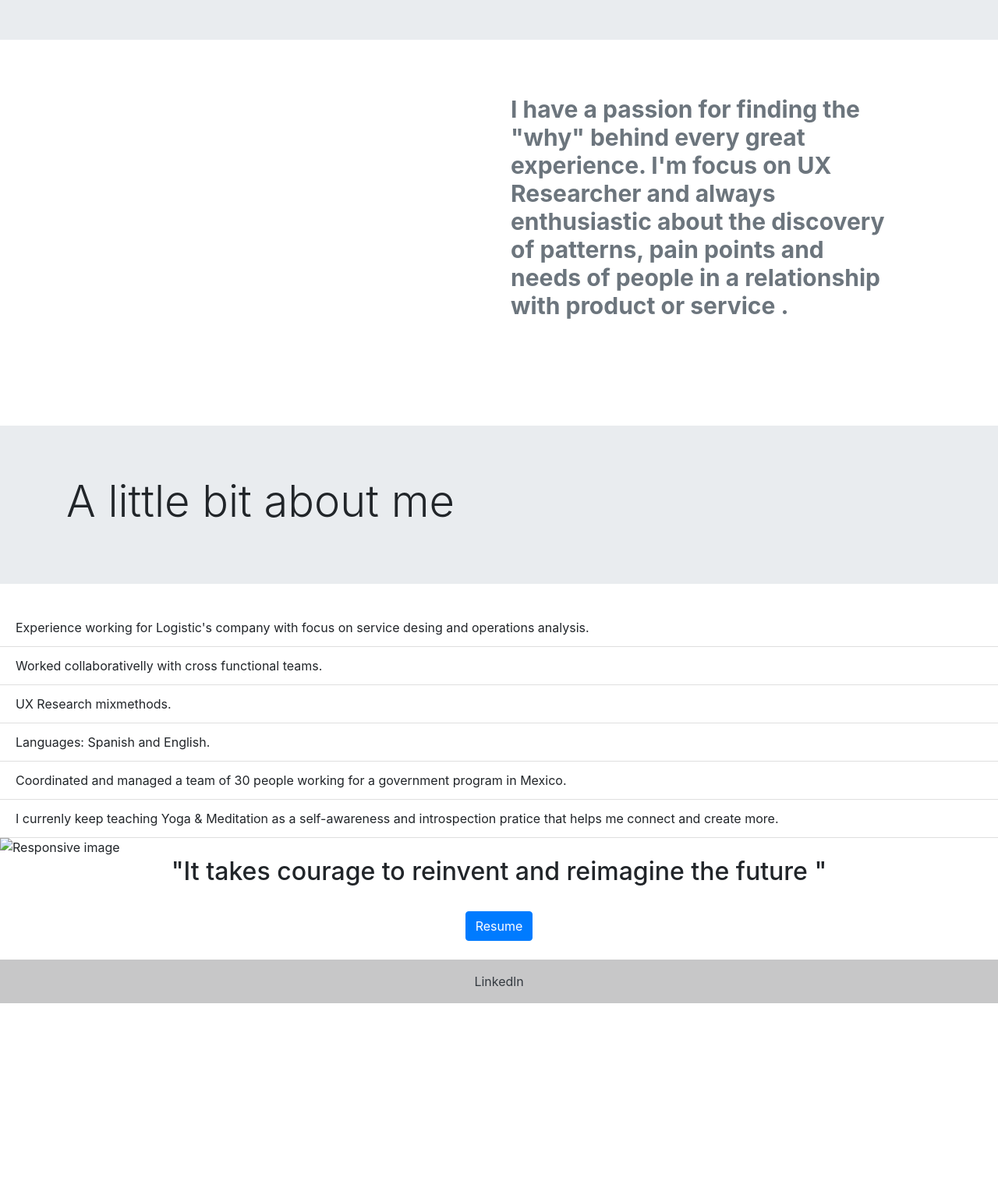
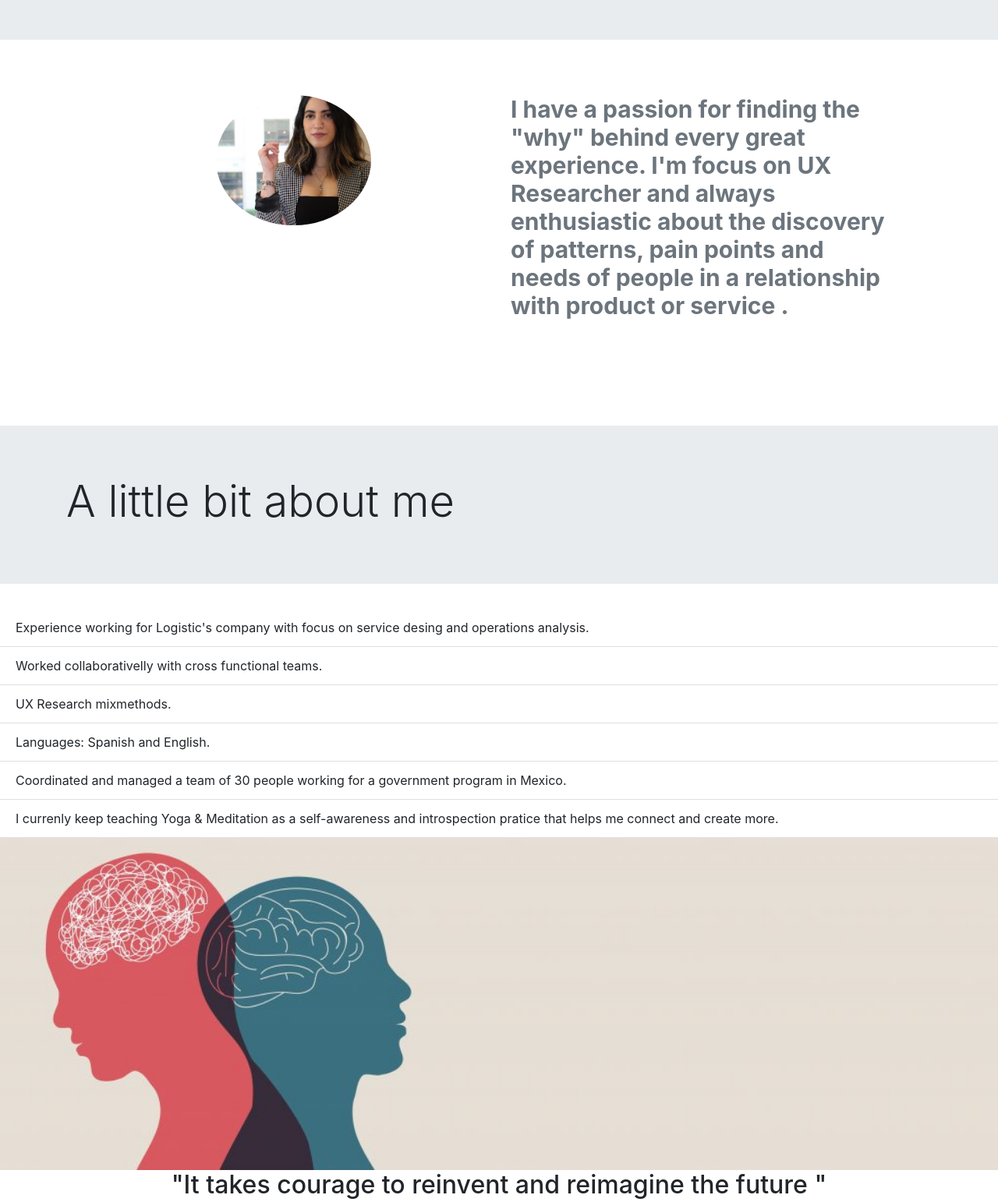
Before and after one commit to analugarcia/HWK_20, a plain HTML site: page index.html in a window 1280 px wide. Shown: the part 240-1782 px from the top of the page at 78% size. Before the commit the page ends 1527 px from the top, so only its background shows below. Drawn offline with nearby package versions, Linux system fonts and the light colour scheme; files that its build step writes are made by us from their sources.

Commit message:
Update css and photos

```diff
--- a/index.html
+++ b/index.html
@@ -5,7 +5,7 @@
     <meta http-equiv="X-UA-Compatible" content="IE=edge">
     <meta name="viewport" content="width=device-width, initial-scale=1.0">
     <title>UX/UI Homework 20</title>
-    <link rel="stylesheet" href="/UX_UI_HW_20-/CSS/style.css">
+    <link rel="stylesheet" href="/CSS/style.css">
     <link rel="stylesheet" href="https://cdn.jsdelivr.net/npm/bootstrap@4.6.2/dist/css/bootstrap.min.css" integrity="sha384-xOolHFLEh07PJGoPkLv1IbcEPTNtaed2xpHsD9ESMhqIYd0nLMwNLD69Npy4HI+N" crossorigin="anonymous">
     <script src="https://cdn.jsdelivr.net/npm/jquery@3.5.1/dist/jquery.slim.min.js" integrity="sha384-DfXdz2htPH0lsSSs5nCTpuj/zy4C+OGpamoFVy38MVBnE+IbbVYUew+OrCXaRkfj" crossorigin="anonymous"></script>
     <script src="https://cdn.jsdelivr.net/npm/popper.js@1.16.1/dist/umd/popper.min.js" integrity="sha384-9/reFTGAW83EW2RDu2S0VKaIzap3H66lZH81PoYlFhbGU+6BZp6G7niu735Sk7lN" crossorigin="anonymous"></script>
@@ -34,7 +34,7 @@
     <div class="how-section1">
       <div class="row">
         <div class="col-md-6 how-img">
-             <img src="/UX_UI_HW_20-/Imagenes/WhatsApp Image 2023-10-24 at 21.32.59.jpeg" class="rounded-circle img-fluid" alt=""/>
+             <img src="/Imagenes/WhatsApp Image 2023-10-24 at 21.32.59.jpeg" class="rounded-circle img-fluid" alt=""/>
         </div>
         <div class="col-md-6">
                         <h4 class="text-muted">I have a passion for finding the "why" behind every great experience. I'm focus on UX Researcher and always enthusiastic about the discovery of patterns, pain points and needs of people in a relationship with product or service .</h4>
@@ -56,7 +56,7 @@
         <li class="list-group-item">Languages: Spanish and English.</li>
         <li class="list-group-item">Coordinated and managed a team of 30 people working for a government program in Mexico.</li>
         <li class="list-group-item">I currenly keep teaching Yoga & Meditation as a self-awareness and introspection pratice that helps me connect and create more.</li>
-        <img src="/UX_UI_HW_20-/Imagenes/tipos-de-psicologia-1024x341.jpg" class="img-fluid" alt="Responsive image">
+        <img src="/Imagenes/tipos-de-psicologia-1024x341.jpg" class="img-fluid" alt="Responsive image">
       </ul>
 
 
```
